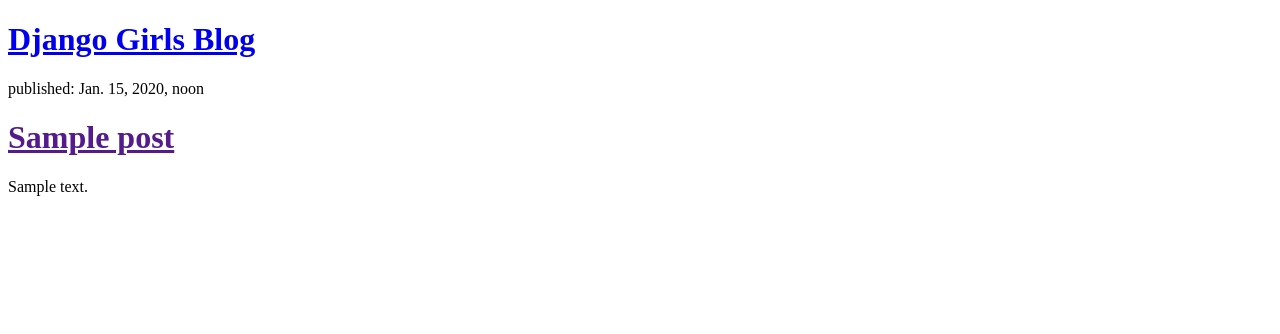
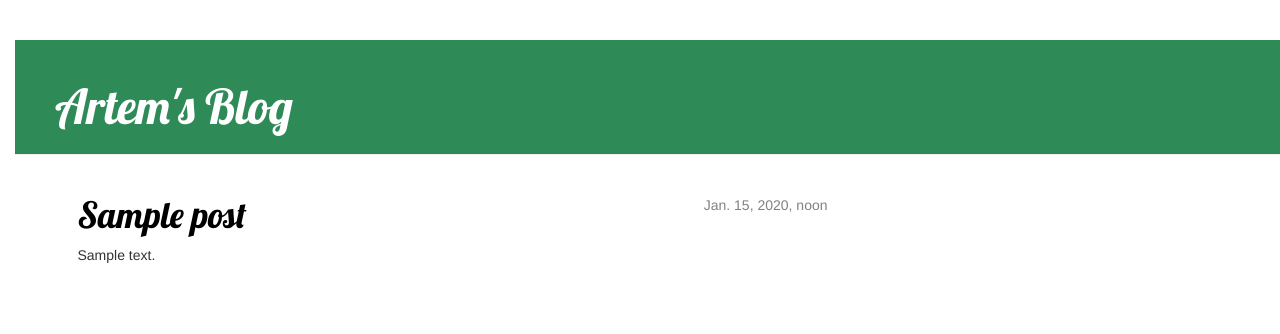
Before and after one commit to artem9/my-first-blog, a Django app: template blog/templates/blog/post_list.html in a window 1280 px wide. Shown: the top 334 px of the page. Run offline with Django 3.2, Linux system fonts and the light colour scheme; the template is opened without the code that fills it: values that come from a table or form of the project are taken from there, others are empty; tables that the repository leaves empty hold one stand-in row (values such as "Sample post"); some libraries are stand-ins or nearby versions.

Commit message:
Added static files: blog.css - customized design of main page.

```diff
--- /dev/null
+++ b/blog/static/css/blog.css
@@ -0,0 +1,56 @@
+h1 a {
+    color: orangered;
+    font-family: 'Lobster';
+}
+
+body {
+    padding-left: 15px;
+}
+
+.page-header {
+    background-color: seagreen;
+    margin-top: 0;
+    padding: 20px 20px 20px 40px;
+}
+
+.page-header h1, .page-header h1 a, .page-header h1 a:visited, .page-header h1 a:active {
+    color: #ffffff;
+    font-size: 36pt;
+    text-decoration: none;
+}
+
+.content {
+    margin-left: 40px;
+}
+
+h1, h2, h3, h4 {
+    font-family: 'Lobster', cursive;
+}
+
+.date {
+    float: right;
+    color: #828282;
+}
+
+.save {
+    float: right;
+}
+
+.post-form textarea, .post-form input {
+    width: 100%;
+}
+
+.top-menu, .top-menu:hover, .top-menu:visited {
+    color: #ffffff;
+    float: right;
+    font-size: 26pt;
+    margin-right: 20px;
+}
+
+.post {
+    margin-bottom: 70px;
+}
+
+.post h1 a, .post h1 a:visited {
+    color: #000000;
+}
--- a/blog/templates/blog/post_list.html
+++ b/blog/templates/blog/post_list.html
@@ -1,19 +1,32 @@
+{% load staticfiles %}
 <!DOCTYPE html>
 <html lang="en">
 <head>
     <meta charset="UTF-8">
     <title>Artem's blog</title>
+    <link rel="stylesheet" href="{% static 'css/blog.css' %}">
+    <link href="https://fonts.googleapis.com/css?family=Lobster&subset=latin,cyrillic" rel="stylesheet" type="text/css">
+    <link rel="stylesheet" href="https://maxcdn.bootstrapcdn.com/bootstrap/3.3.7/css/bootstrap.min.css" integrity="sha384-BVYiiSIFeK1dGmJRAkycuHAHRg32OmUcww7on3RYdg4Va+PmSTsz/K68vbdEjh4u" crossorigin="anonymous">
+    <link rel="stylesheet" href="https://maxcdn.bootstrapcdn.com/bootstrap/3.3.7/css/bootstrap-theme.min.css" integrity="sha384-rHyoN1iRsVXV4nD0JutlnGaslCJuC7uwjduW9SVrLvRYooPp2bWYgmgJQIXwl/Sp" crossorigin="anonymous">
 </head>
 <body>
-    <div>
-        <h1><a href="/">Django Girls Blog</a></h1>
+    <div class="page-header">
+        <h1><a href="/">Artem's Blog</a></h1>
     </div>
-    {% for post in posts %}
-        <div>
-            <p>published: {{ post.published_date }}</p>
-            <h1><a href="">{{ post.title }}</a></h1>
-            <p>{{ post.text|linebreaksbr }}</p>
+    <div class="content container">
+        <div class="row">
+            <div class="col-md-8">
+                {% for post in posts %}
+                    <div class="post">
+                        <div class="date">
+                            {{ post.published_date }}
+                        </div>
+                        <h1><a href="">{{ post.title }}</a></h1>
+                        <p>{{ post.text|linebreaksbr }}</p>
+                    </div>
+                {% endfor %}
+            </div>
         </div>
-    {% endfor %}
+    </div>
 </body>
 </html>
--- a/blog/views.py
+++ b/blog/views.py
@@ -1,7 +1,8 @@
 from django.shortcuts import render
+from django.utils import timezone
 from blog.models import Post
 
 
 def post_list(request):
-    posts = Post.objects.order_by('-created_date')
+    posts = Post.objects.filter(published_date__lte=timezone.now()).order_by('published_date')
     return render(request, 'blog/post_list.html', {'posts': posts})
```
